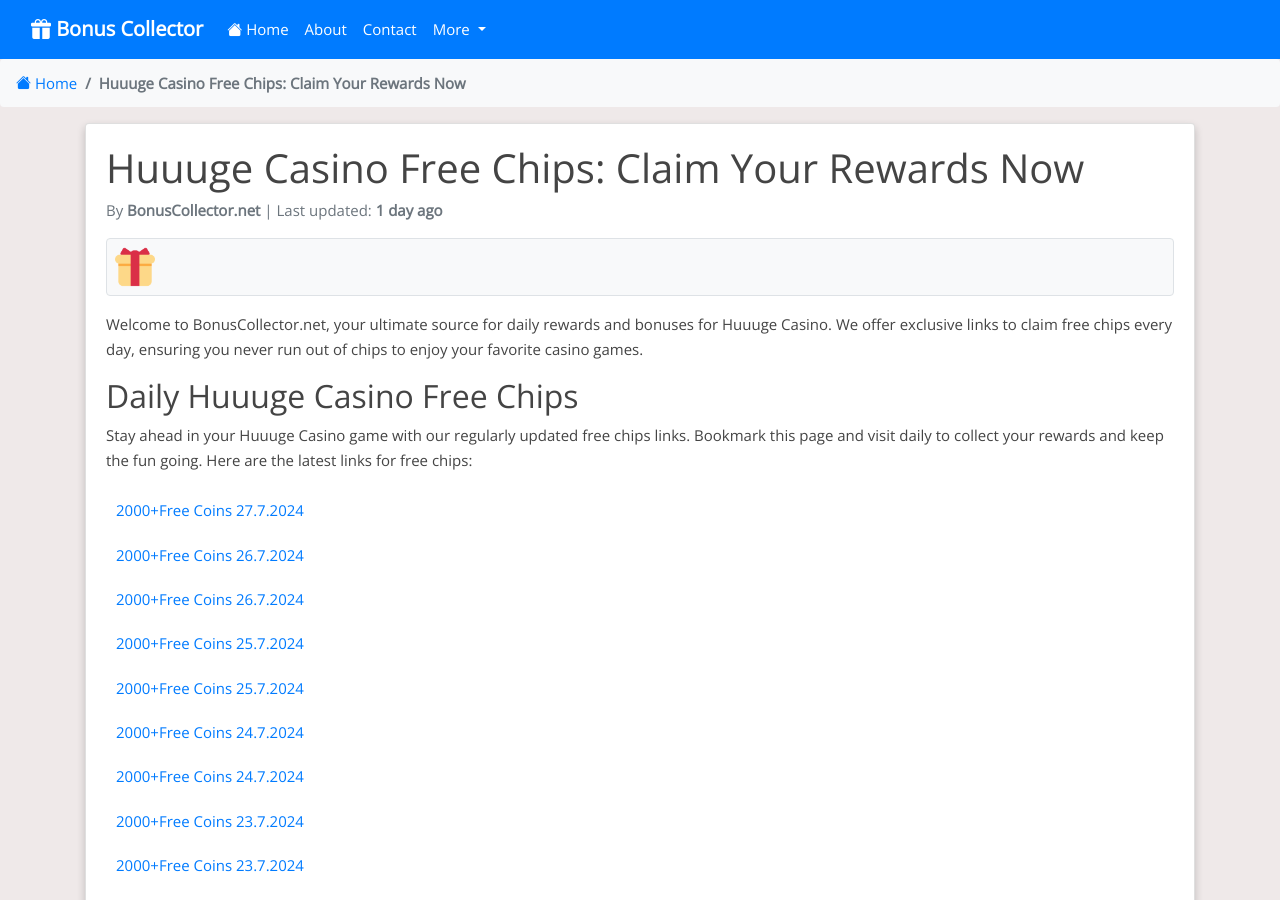
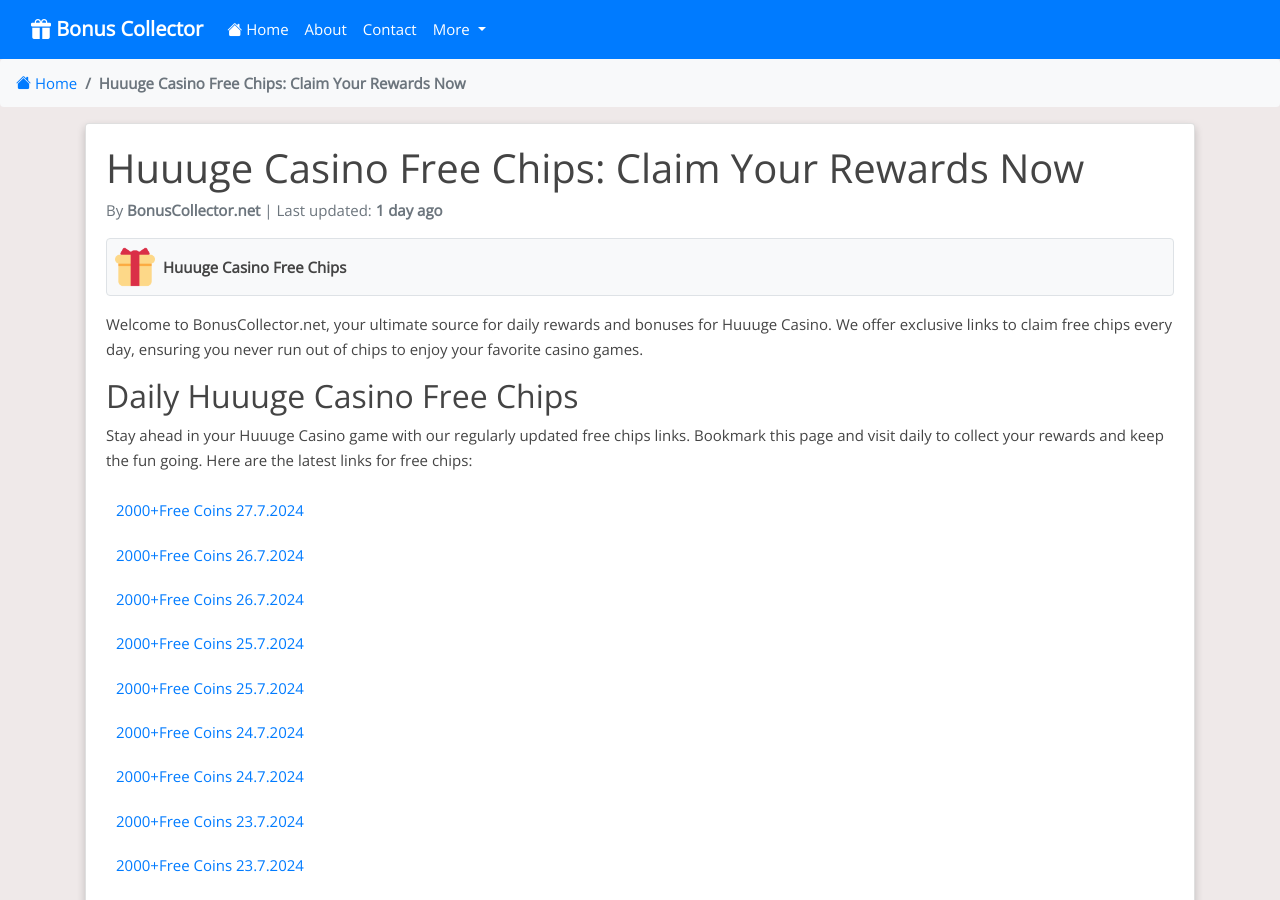
Before and after one commit to Prollad99/bs-net, a Jekyll site: the page built from _posts/2024-06-29-huuuge-casino.md, in a window 1280 px wide and 900 px high. Built offline with Jekyll 4.4.1, drawn with Linux system fonts in a browser that asks for light colours; nearby versions of some CDN libraries; comment, search, counter and statistics services are not loaded.

Commit message:
Update 2024-06-29-huuuge-casino.md

```diff
--- a/_posts/2024-06-29-huuuge-casino.md
+++ b/_posts/2024-06-29-huuuge-casino.md
@@ -9,6 +9,8 @@
 permalink: /huuuge-casino-free-chips/
 image: /assets/images/huuuge-casino.webp
 include_file: huuuge-casino.html
+manifest: /manifests/huuuge-casino.json
+app_name: "Huuuge Casino Free Chips"
 ---
 
 Welcome to BonusCollector.net, your ultimate source for daily rewards and bonuses for Huuuge Casino. We offer exclusive links to claim free chips every day, ensuring you never run out of chips to enjoy your favorite casino games.
```
